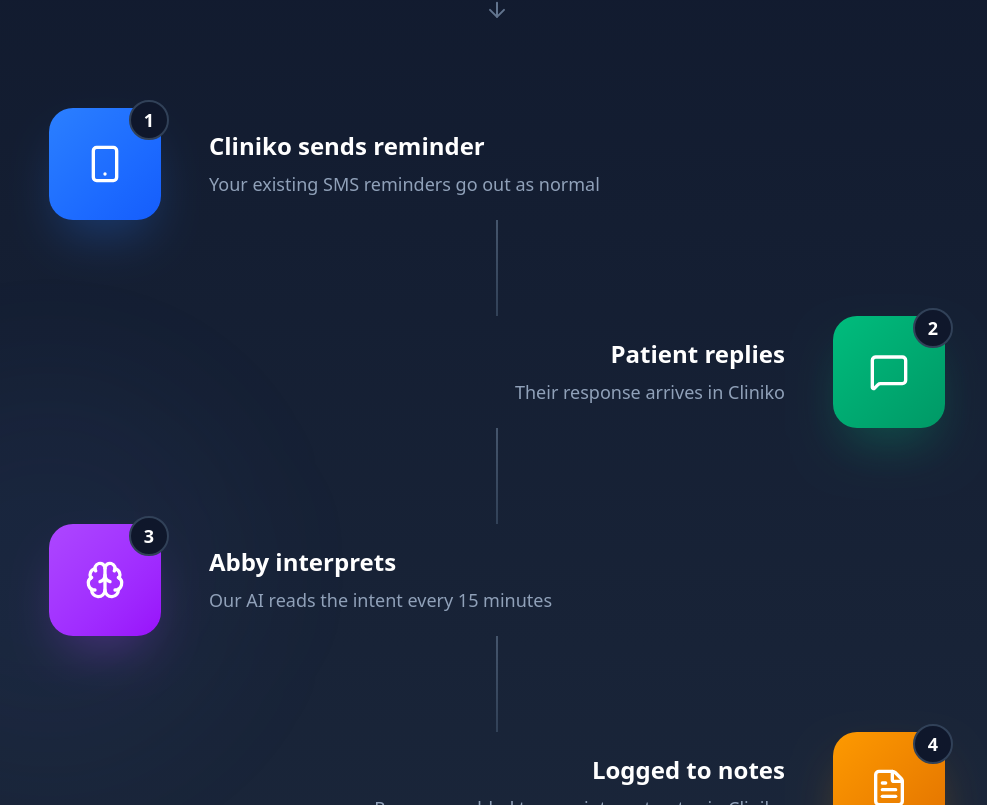
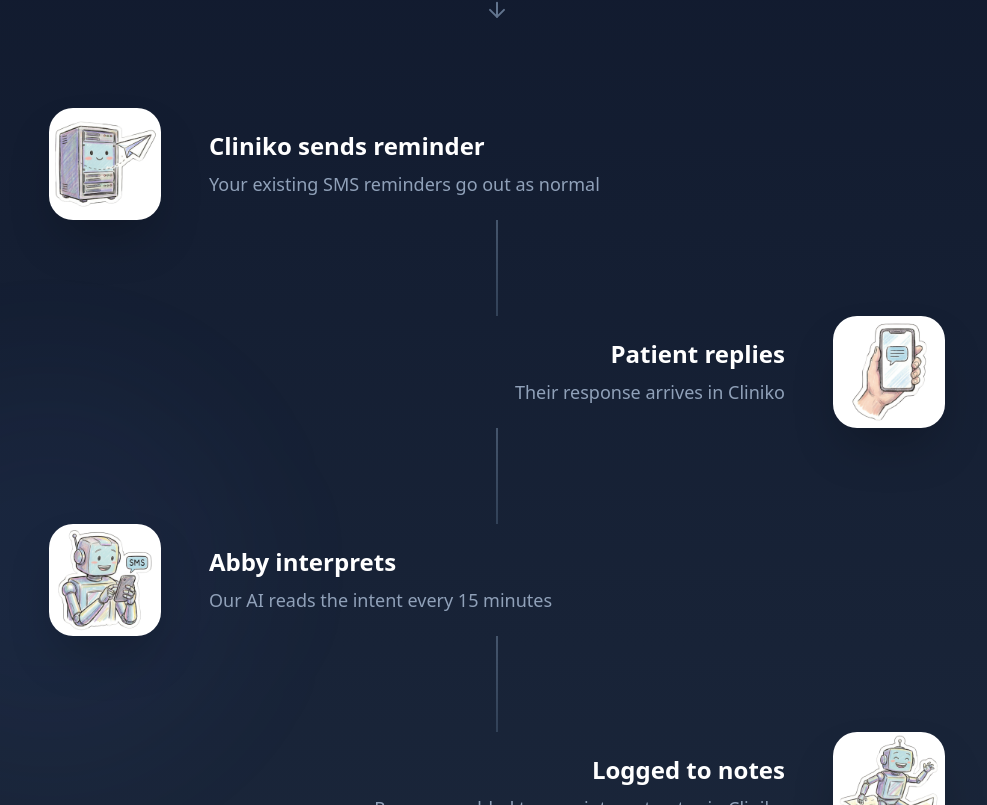
Before and after one commit to crank-it/abby-clinic, a Next.js app: page / in a window 1280 px wide. Shown: the part 3635-4440 px from the top of the page, without its empty margins (143-1130 px from the left). Built offline with nearby package versions, Linux system fonts and the light colour scheme.

Commit message:
Restore Home page HowItWorks component to use custom images
Revert changes that replaced custom illustrated images with Lucide icons

```diff
--- a/src/components/HowItWorks.tsx
+++ b/src/components/HowItWorks.tsx
@@ -73,12 +73,23 @@
         {/* Icon */}
         <motion.div
           whileHover={{ scale: 1.05 }}
-          className={`relative flex-shrink-0 w-20 h-20 md:w-28 md:h-28 rounded-3xl bg-gradient-to-br ${config.gradient} flex items-center justify-center shadow-2xl ${config.glow}`}
+          className={`relative flex-shrink-0 w-20 h-20 md:w-28 md:h-28 rounded-3xl ${[1, 2, 3, 4, 5, 6].includes(step.step) ? '' : `bg-gradient-to-br ${config.gradient}`} flex items-center justify-center shadow-2xl ${[1, 2, 3, 4, 5, 6].includes(step.step) ? '' : config.glow}`}
         >
-          {config.icon}
-          <div className="absolute -top-2 -right-2 w-8 h-8 md:w-10 md:h-10 bg-slate-900 border-2 border-slate-700 rounded-full flex items-center justify-center text-sm md:text-lg font-bold text-white">
-            {step.step}
-          </div>
+          {step.step === 1 ? (
+            <img src="/server.png" alt={step.title} className="w-full h-full object-cover rounded-3xl" />
+          ) : step.step === 2 ? (
+            <img src="/hiw2.png" alt={step.title} className="w-full h-full object-cover rounded-3xl" />
+          ) : step.step === 3 ? (
+            <img src="/interpritation.png" alt={step.title} className="w-full h-full object-cover rounded-3xl" />
+          ) : step.step === 4 ? (
+            <img src="/abby-sends.png" alt={step.title} className="w-full h-full object-cover rounded-3xl" />
+          ) : step.step === 5 ? (
+            <img src="/extention.png" alt={step.title} className="w-full h-full object-cover rounded-3xl" />
+          ) : step.step === 6 ? (
+            <img src="/appointments.png" alt={step.title} className="w-full h-full object-cover rounded-3xl" />
+          ) : (
+            config.icon
+          )}
         </motion.div>
 
         {/* Content */}
```
